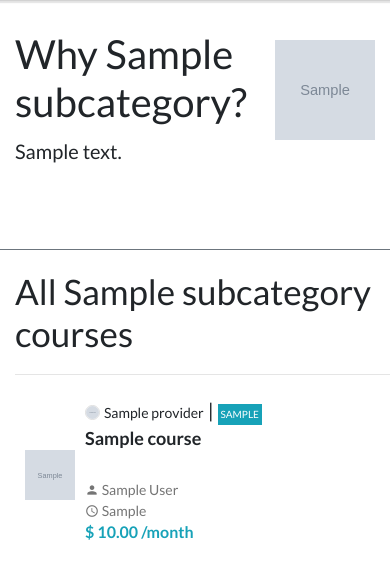
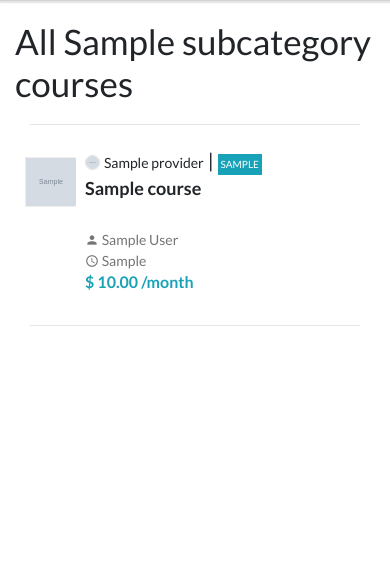
Before and after one commit to priyesh-04/coursebio, a Django app: a page that uses courses/templates/courses/course_list.html in a window 390 px wide. Shown: the part 70-649 px from the top of the page. Run offline with Django 3.2, Linux system fonts and the light colour scheme; tables that the repository leaves empty hold one stand-in row (values such as "Sample post"); grey boxes marked "Sample" are stand-in pictures; some libraries are stand-ins or nearby versions.

Commit message:
little design changes in course-list page

```diff
--- a/courses/templates/courses/course_list.html
+++ b/courses/templates/courses/course_list.html
@@ -67,7 +67,7 @@
 			</div>
 			<div class="col-4">
 				<div class="subcategory-img-wrapper pt-4 text-center">
-					<img src="{{subcategory.image_url}}" alt="">
+					<img class="img-thumbnail" src="{{subcategory.image_url}}" alt="">
 				</div>
 			</div>
 		</div>
@@ -99,11 +99,14 @@
 	    border-radius: 50%;
 	}
 
+	.course-img-wrapper {
+		border: 1px solid #eee;
+	}
+
 	.course-img-wrapper img {
 		width: 200px;
 		height: 112px;
 	}
-
 
 	.course-title {
 		height: 54px;
@@ -169,8 +172,6 @@
 	    color: #000;
 	}
 
-
-
 	.btn2 {
 		background-color: #f44336;
 		color: white;
@@ -193,17 +194,31 @@
 	}
 
 	@media only screen and (max-width: 600px) {
-	  .course-img-wrapper img {
-	  	width: 50px;
-	  	height: 50px;
-	  }
+		.subcategory-detail-section {
+			display: none;
+		}
+
+		.course-img-wrapper img {
+			width: 50px;
+			height: 50px;
+		}
+
+		.course-img-wrapper {
+			justify-content: flex-start;
+			margin-top: 12px;
+			width: 50px;
+			height: 50px;
+		}
 	}
 
 </style>
 
 <div class="container course-list mt-3 mb-5">
 	<h3>All {{subcategory}} courses</h3>
-	{% for course in course_list %} <hr style="width: 870px;margin-left: 0;" />
+	{% for course in course_list %}
+		<div class="col-sm-12 col-md-12 col-lg-11">
+			<hr>
+		</div>
 		<div class="course-wrapper">
 			<div class="course-img-wrapper">
 				<img src="{{course.image_url}}" alt="">
@@ -250,6 +265,9 @@
 			</div>
 		</div>
 	{% endfor %}
+	<div class="col-sm-12 col-md-12 col-lg-11">
+		<hr>
+	</div>
 </div>
 
 
```
